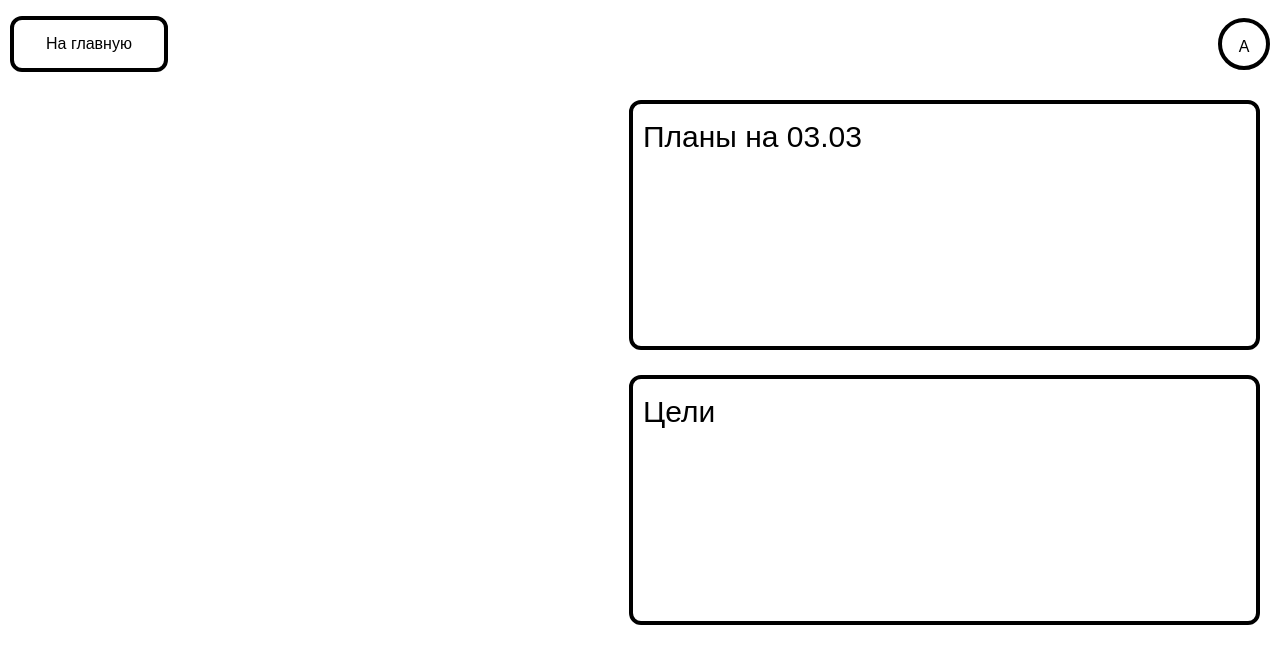
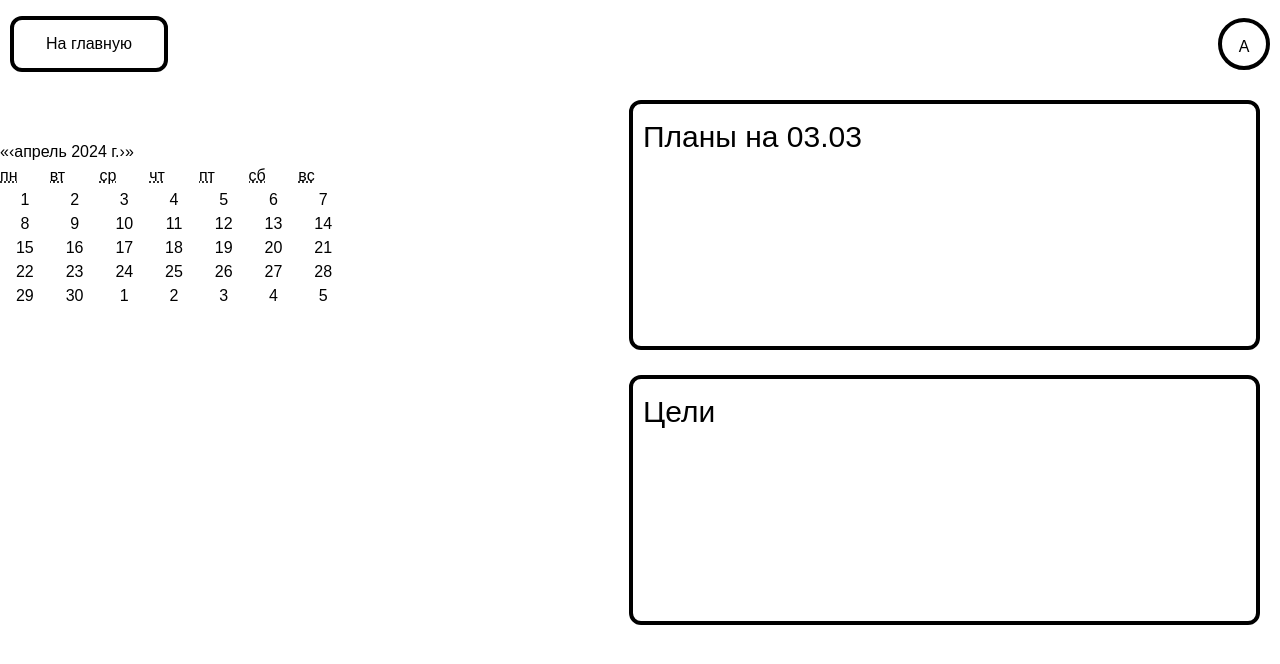
Before and after one commit to kleprer/diary, a Next.js app: page /calendar in a window 1280 px wide. Shown: the top 664 px of the page. Built offline with nearby package versions, Linux system fonts and the light colour scheme; a web font is replaced by a local one.

Commit message:
added react-calendar to /calendar

```diff
--- a/app/calendar/page.js
+++ b/app/calendar/page.js
@@ -2,15 +2,25 @@
 import NavbarCalendar from "/components/NavbarCalendar";
 import Card from "/components/Card";
 import { useState } from "react";
-export default function Calendar() {
+import Calendar from 'react-calendar';
+
+export default function CalendarTasksGoals() {
+
+    const [date, setDate] = useState(new Date());
+    const onChange = date => {
+        setDate(date);
+    }
+
     return(
         <>
-
             <NavbarCalendar />
-            <div className="flex flex-col gap-[15px] items-end w-full
-            pl-[10px] pr-[10px] pt-[10px] h-[288px]">
-                <Card title={"Планы на 03.03"} />
-                <Card title={"Цели"} />
+            <div className="flex w-full items-center gap-[30px] flex-row">
+                <Calendar locale="ru-RU" onChange={onChange} value={date} />
+                <div className="flex flex-col gap-[15px] items-end w-full
+                pl-[10px] pr-[10px] pt-[10px] h-[288px]">
+                    <Card title={"Планы на 03.03"} />
+                    <Card title={"Цели"} />
+                </div>
             </div>
             </>
     )
--- a/components/RegistrationWindow.jsx
+++ b/components/RegistrationWindow.jsx
@@ -13,7 +13,7 @@ const RegistrationWindow = () => {
                 <InputAR name ="Имя" />
                 <InputAR name="Электронная почта" />
                 <InputAR name="Пароль" />
-                <Link href="/calendar" className="m-auto">
+                <Link href="/calendar-ta" className="m-auto">
                     <ButtonRA name = "Создать аккаунт" />
                 </Link>
             </div>
--- a/package.json
+++ b/package.json
@@ -17,6 +17,7 @@
     "@emotion/styled": "^11.11.5",
     "next": "14.1.3",
     "react": "^18",
+    "react-calendar": "^4.8.0",
     "react-dom": "^18",
     "react-icons": "^5.0.1"
   },
```
Also changed, not shown: 1 other file (tests, documents, lock files or other folders).
